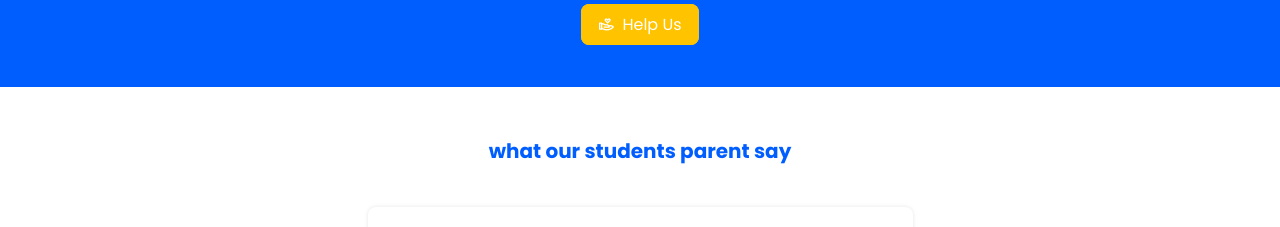
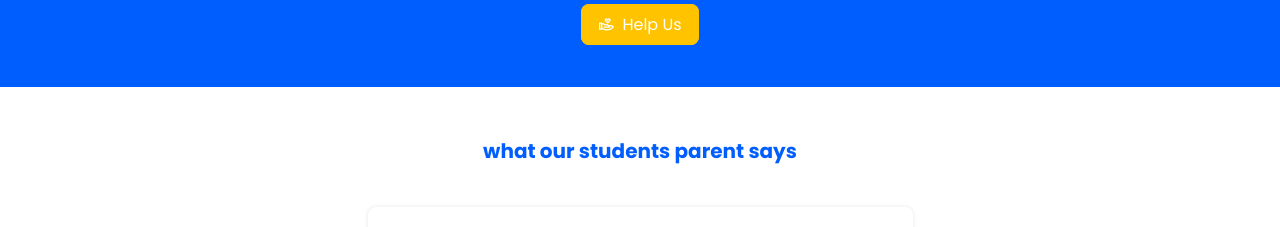
Before and after one commit to Amesasolutions/School-website, a React (Vite) app: page / in a window 1280 px wide. Shown: the part 1340-1567 px from the top of the page. Built offline with nearby package versions, Linux system fonts and the light colour scheme.

Commit message:
Update Carousel.jsx

```diff
--- a/src/components/HomeContent/Testimonials/Carousel.jsx
+++ b/src/components/HomeContent/Testimonials/Carousel.jsx
@@ -54,7 +54,7 @@ function Carousel() {
     <section>
       <div className="container flex flex-col gap-8 items-center justify-center">
         <h1 className="text-center font-semibold text-xl text-primaryColor">
-          what our students parent say
+          what our students parent says
         </h1>
         <div className="carausel w-[100%] lg:w-1/2 md:w-2/3" >
           <div
```
